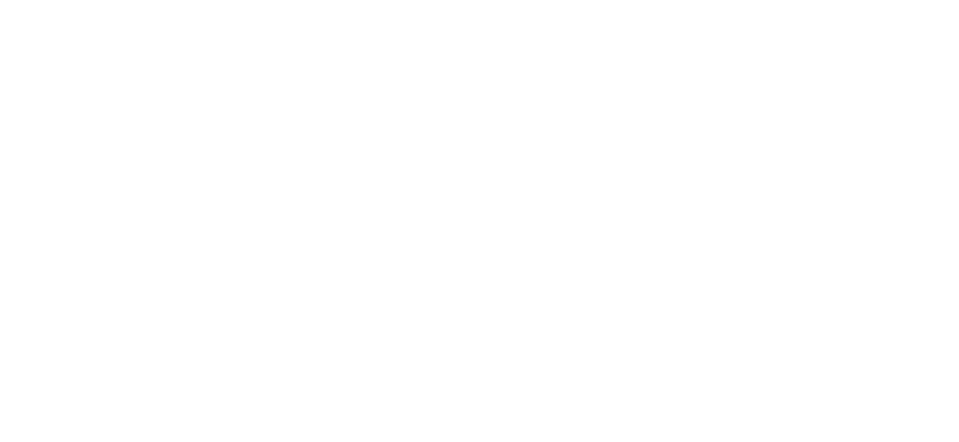
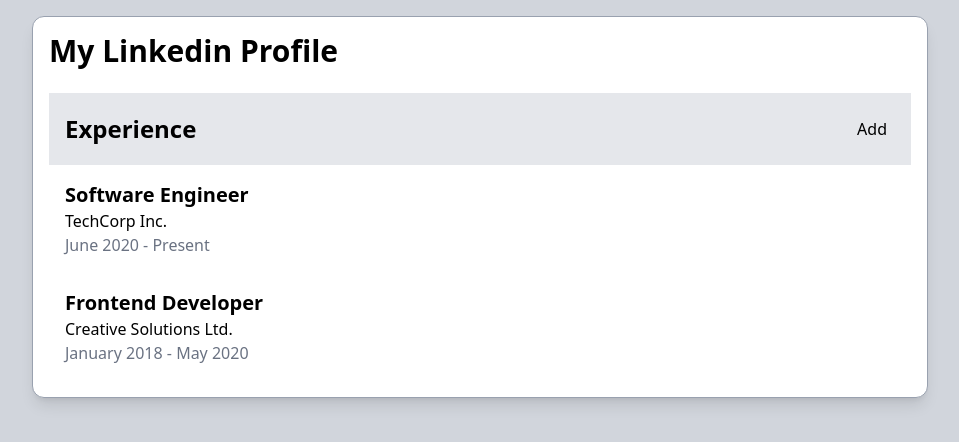
Before and after one commit to reactpractice-dev/linkedin-add-experience-form, a React (Vite) app: page / in a window 1280 px wide. Shown: the top 442 px of the page, without its empty margins (160-1119 px from the left). Built offline with nearby package versions, Linux system fonts and the light colour scheme.

Commit message:
add list of experience and modal

```diff
--- a/src/App.tsx
+++ b/src/App.tsx
@@ -1,5 +1,60 @@
+import { useState } from "react";
+import { JobExperience } from "./types";
+import AddExperienceForm from "./components/AddExperienceForm";
+import { sampleJobExperiences } from "./sample-data";
+
 function App() {
-  return null;
+  const [experienceList, setExperienceList] =
+    useState<JobExperience[]>(sampleJobExperiences);
+  const [showAddExperienceForm, setShowAddExperienceForm] = useState(false);
+  return (
+    <div className="bg-gray-300 min-h-screen p-4">
+      <div className="container mx-auto p-4 max-w-4xl border-1 border-gray-400 rounded-xl bg-white shadow-lg">
+        <h1 className="text-3xl font-bold mb-6">My Linkedin Profile</h1>
+        <div className="flex items-center justify-between p-4 bg-gray-200">
+          <h1 className="text-2xl font-bold">Experience</h1>
+          <button
+            onClick={() => setShowAddExperienceForm(true)}
+            className="cursor-pointer hover:bg-gray-100 p-2 rounded-2xl"
+          >
+            Add
+          </button>
+        </div>
+        {experienceList.length === 0 && (
+          <div className="flex items-center justify-center h-64">
+            <p className="text-gray-500">No experience added yet.</p>
+          </div>
+        )}
+        {experienceList.map((jobExperience) => (
+          <div className="p-4">
+            <h2 className="text-xl font-semibold">{jobExperience.job_title}</h2>
+            <p>{jobExperience.company}</p>
+            <p className="text-gray-500">
+              {jobExperience.start_date.month} {jobExperience.start_date.year}
+              {jobExperience.is_current
+                ? " - Present"
+                : ` - ${jobExperience.end_date?.month} ${jobExperience.end_date?.year}`}
+            </p>
+          </div>
+        ))}
+        {showAddExperienceForm && (
+          <dialog className="fixed inset-0 bg-black/60 flex items-baseline pt-10 justify-center w-full h-full">
+            <div className="bg-white rounded shadow-lg container w-3xl">
+              <AddExperienceForm
+                onSubmit={(newExperience) => {
+                  setExperienceList((prev) => [newExperience, ...prev]);
+                  setShowAddExperienceForm(false);
+                }}
+                onCancel={() => {
+                  setShowAddExperienceForm(false);
+                }}
+              />
+            </div>
+          </dialog>
+        )}
+      </div>
+    </div>
+  );
 }
 
 export default App;
--- /dev/null
+++ b/src/components/AddExperienceForm.tsx
@@ -0,0 +1,12 @@
+import { JobExperience } from "../types";
+
+type Props = {
+  onSubmit: (newExperience: JobExperience) => void;
+  onCancel: () => void;
+};
+
+const AddExperienceForm = ({ onSubmit }: Props) => {
+  return <form>SOON YOU WILL ADD YOUR EXPERIENCE</form>;
+};
+
+export default AddExperienceForm;
--- /dev/null
+++ b/src/sample-data.ts
@@ -0,0 +1,19 @@
+import { JobExperience } from "./types";
+
+export const sampleJobExperiences: JobExperience[] = [
+  {
+    job_title: "Software Engineer",
+    employment_type: "Full-time",
+    company: "TechCorp Inc.",
+    is_current: true,
+    start_date: { month: "June", year: "2020" },
+  },
+  {
+    job_title: "Frontend Developer",
+    employment_type: "Contract",
+    company: "Creative Solutions Ltd.",
+    is_current: false,
+    start_date: { month: "January", year: "2018" },
+    end_date: { month: "May", year: "2020" },
+  },
+];
--- /dev/null
+++ b/src/types.ts
@@ -0,0 +1,8 @@
+export type JobExperience = {
+  job_title: string;
+  employment_type: string;
+  company: string;
+  is_current: boolean;
+  start_date: { month: string; year: string };
+  end_date?: { month: string; year: string };
+};
```
